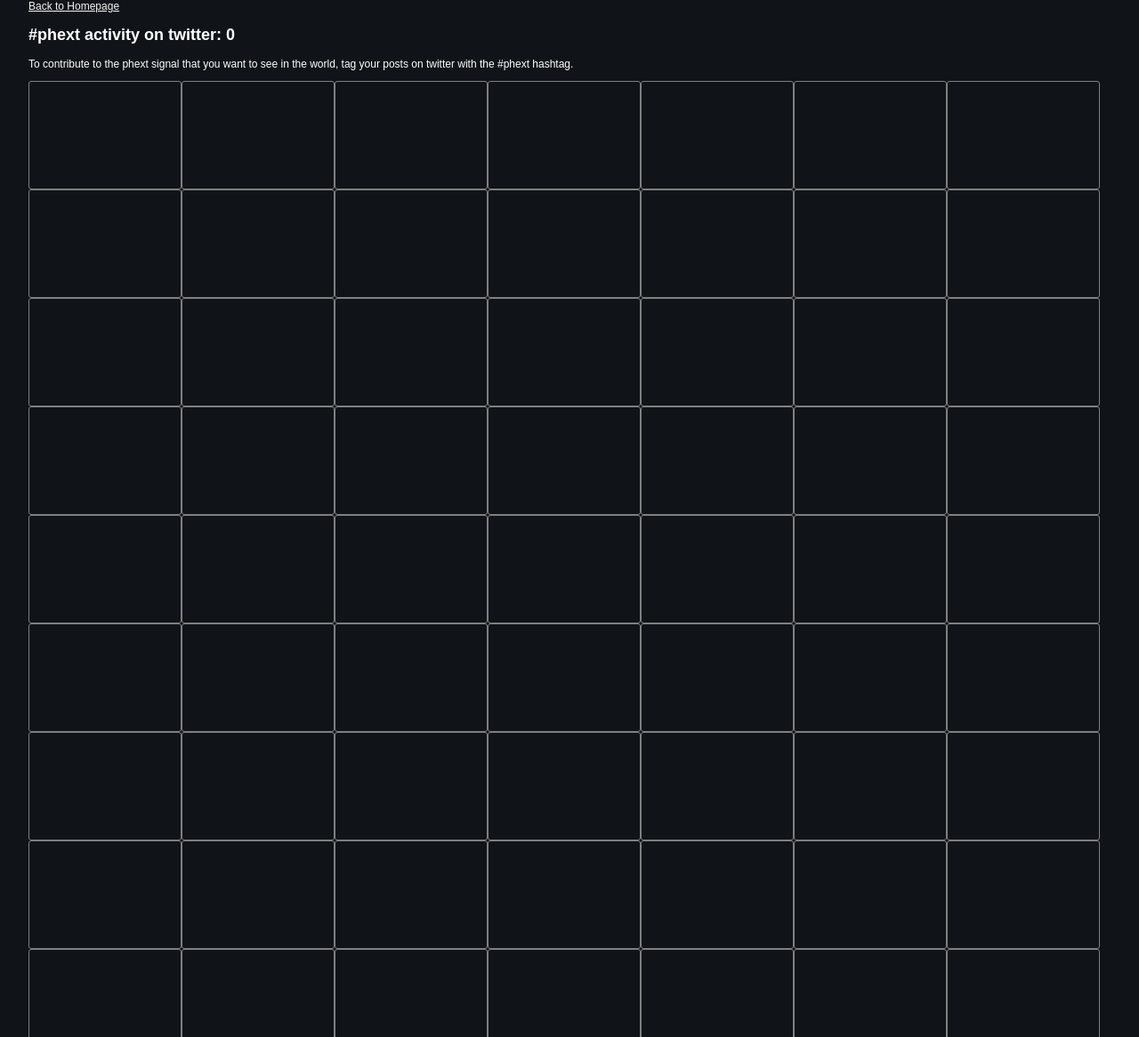
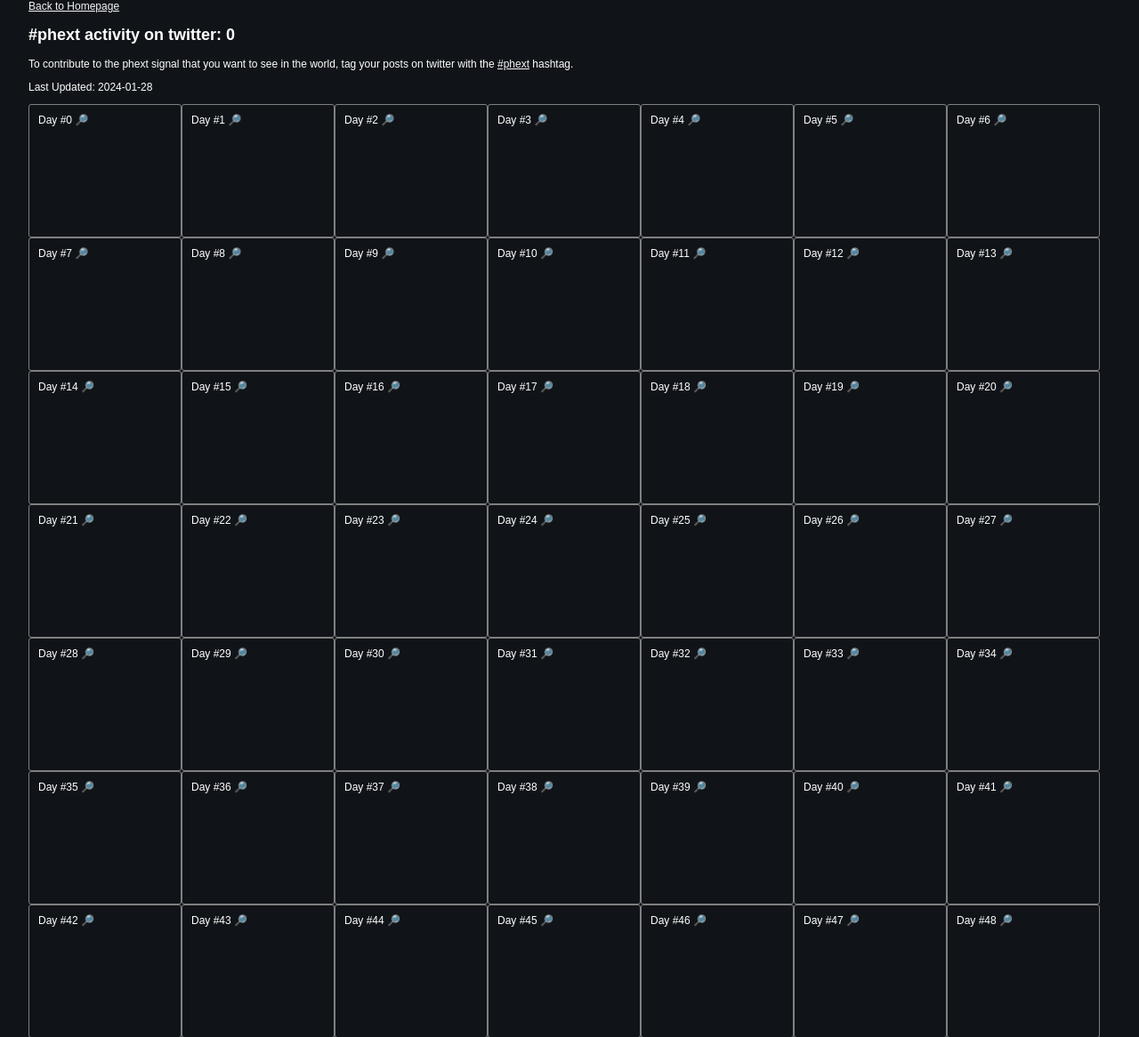
Before and after one commit to wbic16/phextio, a PHP site: page /signal.php in a window 1280 px wide. Shown: the top 1166 px of the page at 89% size. Run offline with PHP 8.4, Linux system fonts and the light colour scheme.

Commit message:
Phext Signal CSS Rev5

```diff
--- a/render-phext-hashtag.php
+++ b/render-phext-hashtag.php
@@ -83,19 +83,20 @@ foreach ($output as $date => $userlist) {
 }
 
 echo "<h2>#phext activity on twitter: $user_count</h2>";
-echo "<p>To contribute to the phext signal that you want to see in the world, tag your posts on twitter with the #phext hashtag.</p>";
+echo "<p>To contribute to the phext signal that you want to see in the world, tag your posts on twitter with the <a href='https://twitter.com/search?q=%23phext&src=phext.io'>#phext</a> hashtag.</p>";
+echo "<p>Last Updated: 2024-01-28</p>";
 
 for ($i = 0; $i < 52; ++$i) {
   for ($j = 0; $j < 7; ++$j) {
     $k = ($i*7) + $j;
     if (array_key_exists($k, $matrix)) {
       // signal today! <o^
-      echo "<div class='day celebrate'>\n";
+      echo "<div class='day celebrate'>Day #$k\n";
       echo $matrix[$k];
       echo "&lt;o^</div>\n";
     } else {
       // no signal today :(
-      echo "<div class='day'></div>\n";
+      echo "<div class='day'>Day #$k 🔎</div>\n";
     }
   }
 }
--- a/signal.php
+++ b/signal.php
@@ -23,8 +23,8 @@ div.day {
     border-radius: 3px;
     border: 1px solid grey;
     padding: 10px;
-    min-width: 120px;
-    min-height: 100px;
+    min-width: 128px;
+    min-height: 128px;
     float: left;
 }
 div.celebrate {
@@ -35,6 +35,15 @@ div.celebrate {
 div.celebrate a,
 div.celebrate a:visited {
     color: black;
+    display: block;
+    text-decoration: none;
+    border: 1px solid black;
+    border-top: 0;
+    padding-bottom: 4px;
+}
+div.celebrate a:hover,
+div.celebrate a:visited:hover {
+    background: grey;
 }
 </style>
 <style type="text/css" media="print">
```
